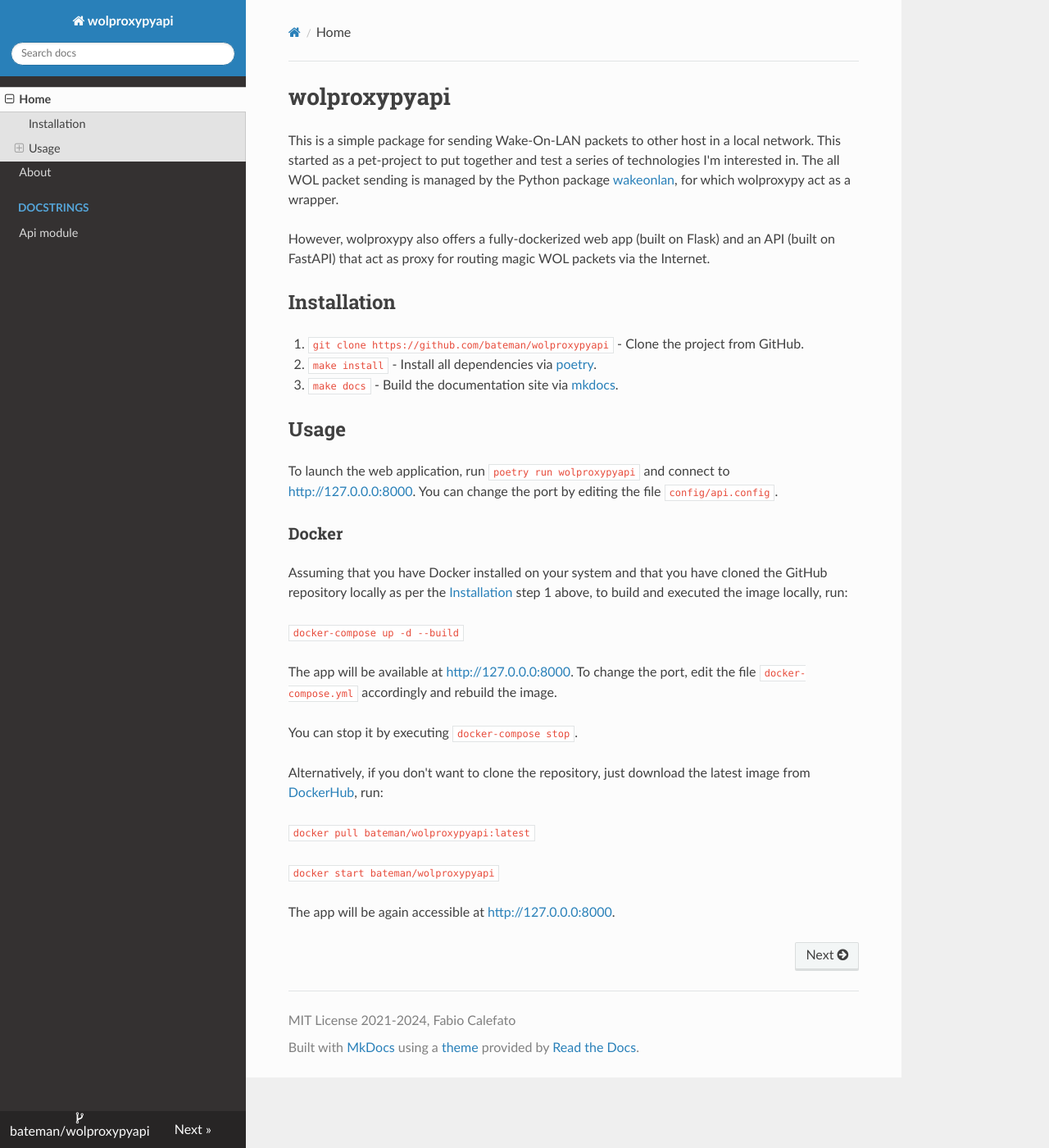
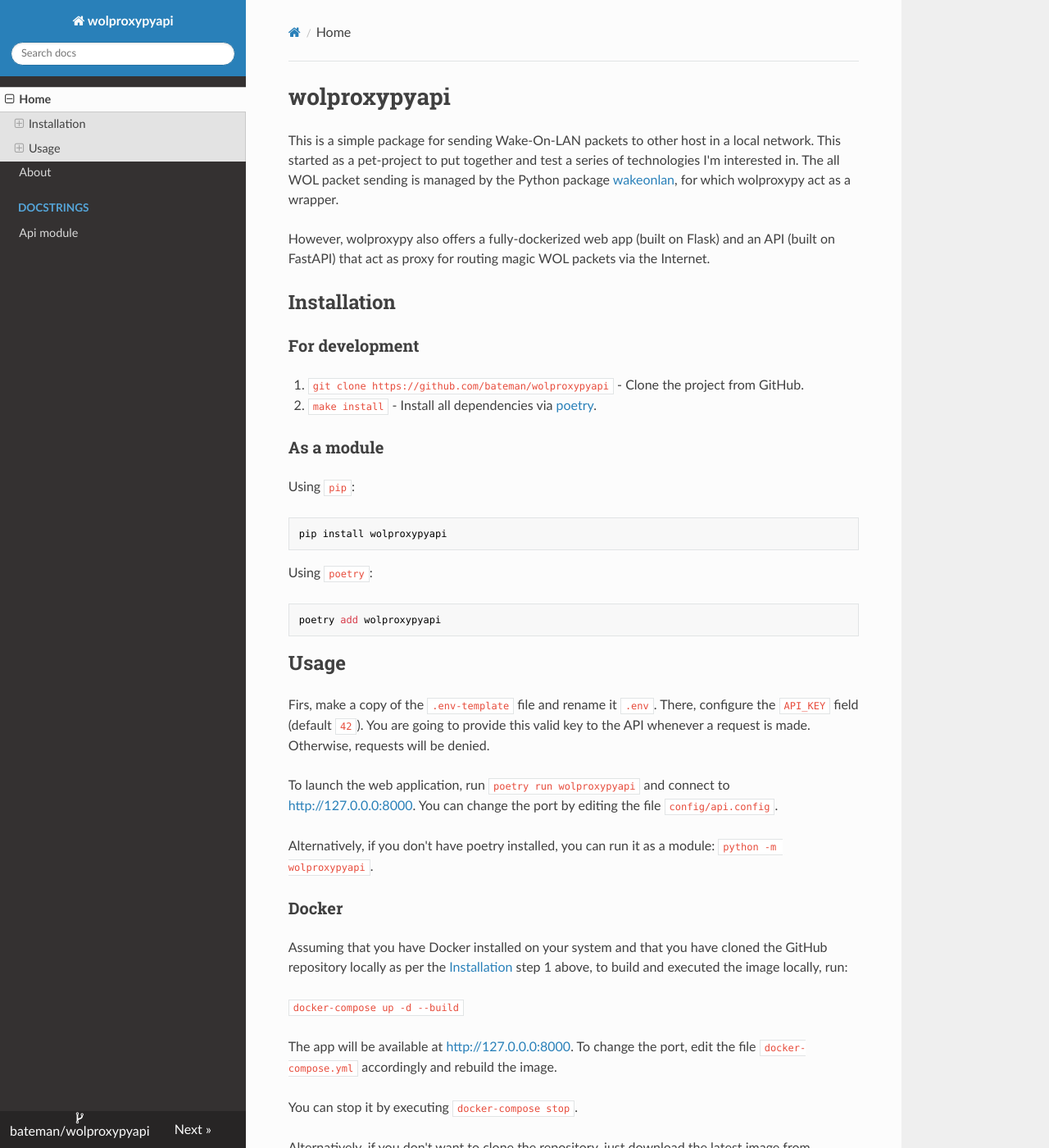
Before and after one commit to bateman/wolproxypyapi, an MkDocs documentation site: the page built from docs/index.md, in a window 1280 px wide and 1400 px high. Shown: the whole window at 82% size. Built offline with MkDocs 1.6.1, drawn with Linux system fonts in a browser that asks for light colours; nearby versions of some CDN libraries; some of the changed text lies outside the part shown.

Commit message:
Update installation instructions and add note about container UID/GID

````diff
--- a/docs/index.md
+++ b/docs/index.md
@@ -7,13 +7,33 @@
 
 ## Installation
 
+### For development
+
 1. `git clone https://github.com/bateman/wolproxypyapi` - Clone the project from GitHub.
 2. `make install` - Install all dependencies via [poetry](https://python-poetry.org/).
-3. `make docs` - Build the documentation site via [mkdocs](https://www.mkdocs.org/).
+
+### As a module
+
+Using `pip`:
+
+```
+pip install wolproxypyapi
+```
+
+Using `poetry`:
+
+```
+poetry add wolproxypyapi
+```
 
 ## Usage
 
+Firs, make a copy of the `.env-template` file and rename it `.env`.
+There, configure the `API_KEY` field (default `42`). You are going to provide this valid key to the API whenever a request is made. Otherwise, requests will be denied.
+
 To launch the web application, run `poetry run wolproxypyapi` and connect to <http://127.0.0.0:8000>. You can change the port by editing the file `config/api.config`.
+
+Alternatively, if you don't have poetry installed, you can run it as a module: `python -m wolproxypyapi`.
 
 ### Docker
 
@@ -32,3 +52,7 @@
 `docker start bateman/wolproxypyapi`
 
 The app will be again accessible at <http://127.0.0.0:8000>.
+
+#### Note
+
+If you want the container to be run with specific UID and GID, edit the fields accordingly in the `.env` file.
````
